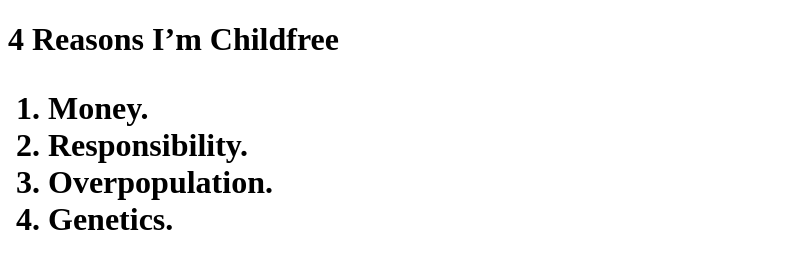
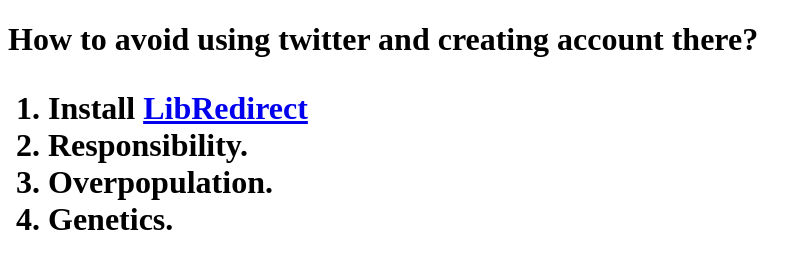
Before and after one commit to ChaosCrash13/ChaosCrash13.github.io, a plain HTML site: page index.html in a window 1280 px wide. Shown: the whole page, without its empty margins (0-812 px from the left). Drawn offline with Linux system fonts and the light colour scheme.

Commit message:
Update index.html

```diff
--- a/index.html
+++ b/index.html
@@ -2,9 +2,9 @@
 <html>
 <body>
 <title> 4 Reasons I’m Childfree</title>
- <h1>4 Reasons I’m Childfree<h1>
+ <h1>How to avoid using twitter and creating account there?<h1>
   <ol type="1">
-  <li>Money.</li>
+  <li>Install <a href="https://libredirect.github.io/index.html">LibRedirect</a></li>
   <li>Responsibility.</li>
   <li>Overpopulation.</li>
   <li>Genetics.</li>
```
